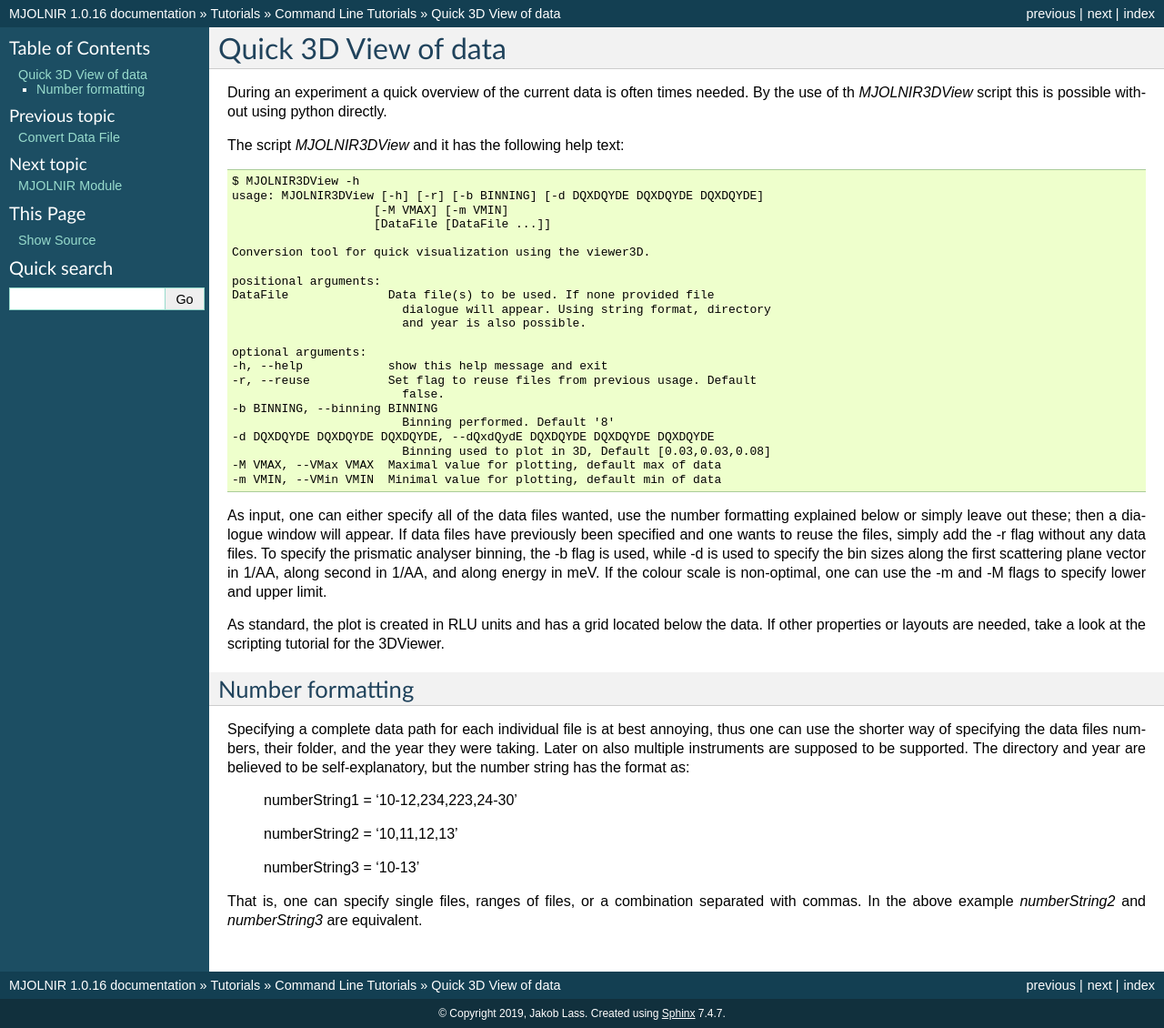
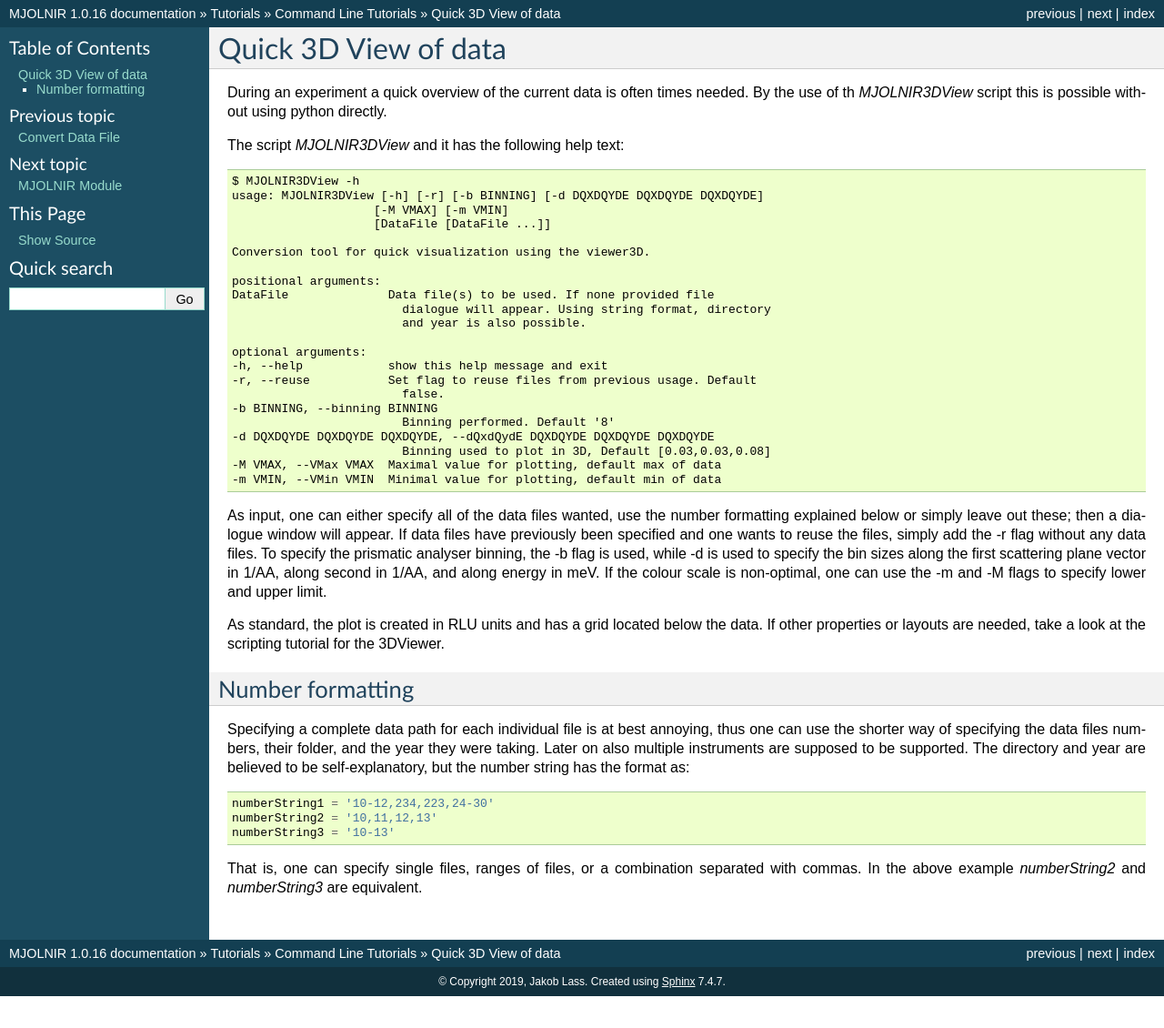
Before and after one commit to MJOLNIRPackage/MJOLNIR, a Sphinx documentation site: the page built from docs/Tutorials/Commandline/MJOLNIR3DView.rst, in a window 1280 px wide. Shown: the whole page at 91% size. Built offline with Sphinx 7.4.7, drawn with Linux system fonts in a browser that asks for light colours; pages that are not in the unit, such as notebooks, are missing from menus; after the commit the page ends 1095 px from its top, so only the background shows below that.

```diff
--- a/docs/Tutorials/Commandline/MJOLNIR3DView.rst
+++ b/docs/Tutorials/Commandline/MJOLNIR3DView.rst
@@ -39,12 +39,10 @@ Number formatting
 ^^^^^^^^^^^^^^^^^
 
 Specifying a complete data path for each individual file is at best annoying, thus one can use the shorter way of specifying the data files numbers, their folder, and the year they were taking. Later on also
-multiple instruments are supposed to be supported. The directory and year are believed to be self-explanatory, but the number string has the format as:
+multiple instruments are supposed to be supported. The directory and year are believed to be self-explanatory, but the number string has the format as::
 
     numberString1 = '10-12,234,223,24-30'
-
     numberString2 = '10,11,12,13'
-
     numberString3 = '10-13'
 
 That is, one can specify single files, ranges of files, or a combination separated with commas. In the above example *numberString2* and *numberString3* are equivalent.
```
